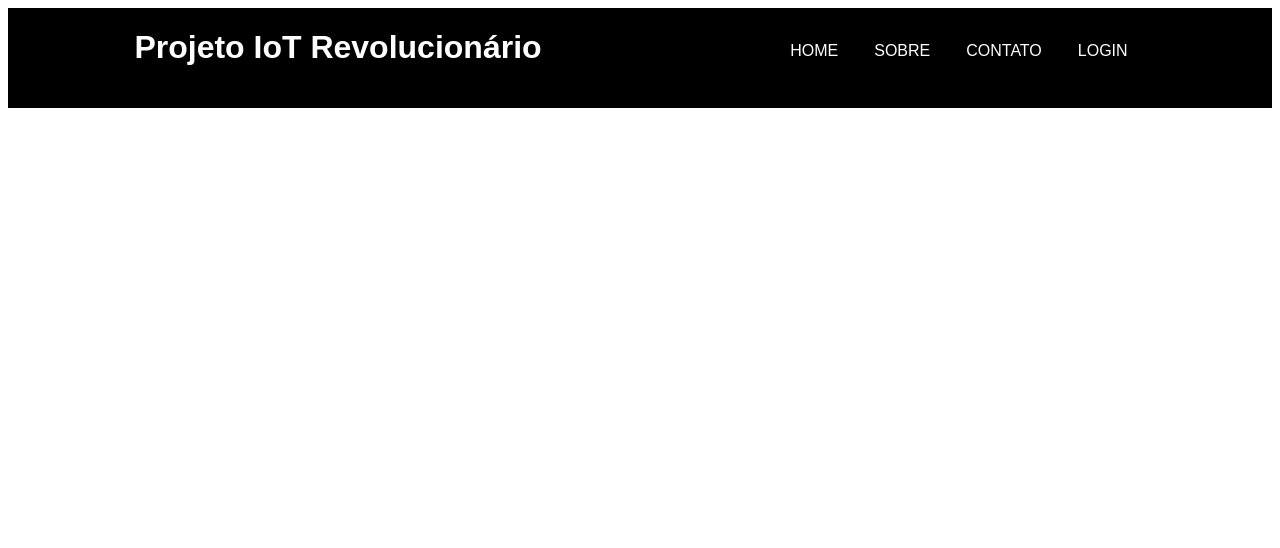
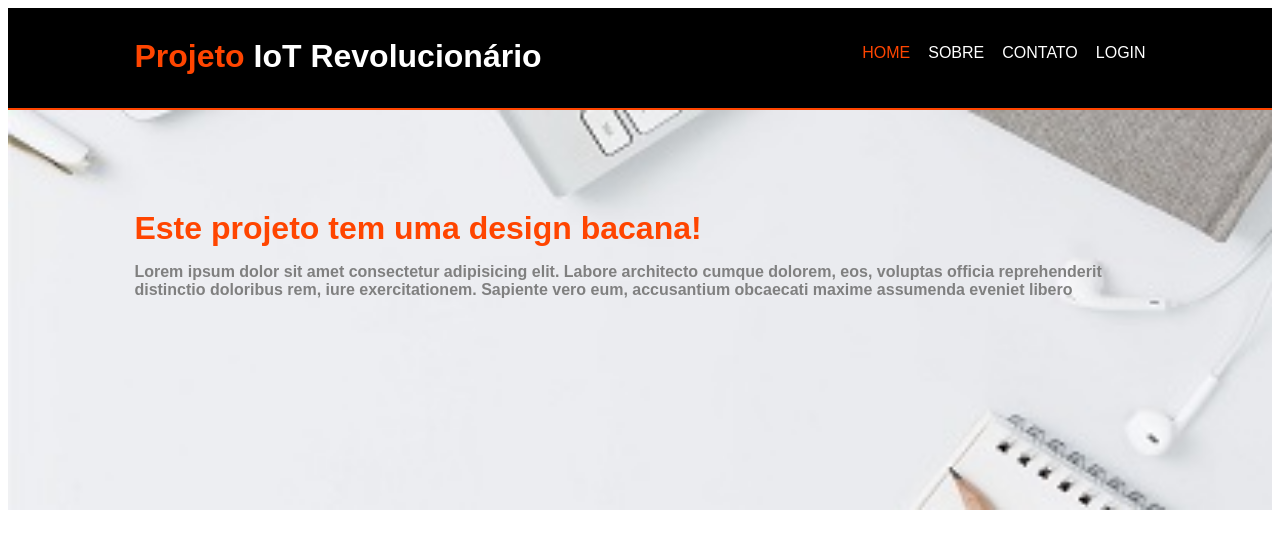
Before and after one commit to vitoriadesouzasantos/site-institucional-1adsa-2020, a plain HTML site: page index.html in a window 1280 px wide. Drawn offline with Linux system fonts and the light colour scheme.

Commit message:
alterei estilo e adicionei páginas

```diff
--- /dev/null
+++ b/css/pagina-de-estilos.css
@@ -0,0 +1,82 @@
+body {
+    font-family: Arial, Helvetica, sans-serif;
+}
+
+a {
+    text-decoration: none;
+    color: white;
+}
+
+a:hover {
+    font-weight: bold;
+}
+
+.navbar {
+    background-color: black;
+    color: white;
+    height: 100px;
+    border-bottom: 2px orangered solid;
+}
+
+.container {
+    height: 100px;
+    width: 80%;
+    margin: auto;
+}
+
+.navbar h1 {
+    float: left;
+    margin-top: 30px;
+}
+
+.navbar ul {
+    float: right;
+    text-transform: uppercase;
+}
+
+.navbar li {
+    float: left;
+    list-style: none;
+    margin-left: 18px;
+    margin-top: 20px;
+}
+
+.navbar h1 span {
+    color: orangered;
+}
+
+.current {
+    color: orangered;
+}
+
+.banner {
+    height: 400px;
+    background: #adadad url('../imgs/banner-fundo-small.jpeg') no-repeat scroll;
+    /* background-image: url('../imgs/banner-fundo-small.jpeg');
+    background-color: #adadad;
+    background-repeat: no-repeat;
+    background-attachment: scroll; */
+    background-size: cover;
+}
+
+.banner h1 {
+    padding-top: 100px;
+    margin: 0;
+    font-weight: 48px;
+    color: orangered;
+}
+
+.banner p {
+    font-weight: bold;
+    color: gray;
+}
+
+
+/* tags p, h1...
+classe-  -.-
+id - não indicado! # - javascript ok */
+
+
+/* tags p, h1...
+classe-  -.-
+id - não indicado! # - javascript ok */
--- a/index.html
+++ b/index.html
@@ -1,26 +1,39 @@
 <!DOCTYPE html>
-<html lang="en">
+<html lang="pt-br">
 
 <head>
     <meta charset="UTF-8">
     <meta name="viewport" content="width=device-width, initial-scale=1.0">
     <title>Projeto IoT</title>
 </head>
-<link rel="stylesheet" href="pagina-de-estilos.css">
+<link rel="stylesheet" href="css/pagina-de-estilos.css">
 
 <body>
+    <!-- NAV -->
     <div class="navbar">
         <div class="container">
 
-            <h1>Projeto IoT Revolucionário</h1>
+            <h1><span>Projeto</span> IoT Revolucionário</h1>
             <ul>
-                <li>home</li>
-                <li>sobre</li>
+                <li class="current">home</li>
+                <li><a href="sobre.html">sobre</a></li>
                 <li>contato</li>
                 <li>login</li>
             </ul>
         </div>
     </div>
+    <!-- END NAV -->
+
+    <!-- BANNER -->
+    <div class="banner">
+        <div class="container">
+            <h1>Este projeto tem uma design bacana!</h1>
+            <p>Lorem ipsum dolor sit amet consectetur adipisicing elit. Labore architecto cumque dolorem, eos, voluptas officia reprehenderit distinctio doloribus rem, iure exercitationem. Sapiente vero eum, accusantium obcaecati maxime assumenda eveniet
+                libero
+            </p>
+            <!-- END BANNER -->
+        </div>
+    </div>
 </body>
 
 </html>
--- a/pagina-de-estilos.css
+++ /dev/null
@@ -1,40 +0,0 @@
-body {
-    font-family: Arial, Helvetica, sans-serif;
-}
-
-.navbar {
-    background-color: black;
-    color: white;
-    height: 100px;
-}
-
-.container {
-    height: 100px;
-    width: 80%;
-    margin: auto;
-}
-
-h1 {
-    float: left;
-}
-
-ul {
-    float: right;
-    text-transform: uppercase;
-}
-
-li {
-    float: left;
-    list-style: none;
-    margin: 18px;
-}
-
-
-/* tags p, h1...
-classe-  -.-
-id - não indicado! # - javascript ok */
-
-
-/* tags p, h1...
-classe-  -.-
-id - não indicado! # - javascript ok */
```
Also changed, not shown: sobre.html (added, +27 -0 lines), imgs/banner-fundo-big.jpeg (added), imgs/banner-fundo-small.jpeg (added).
